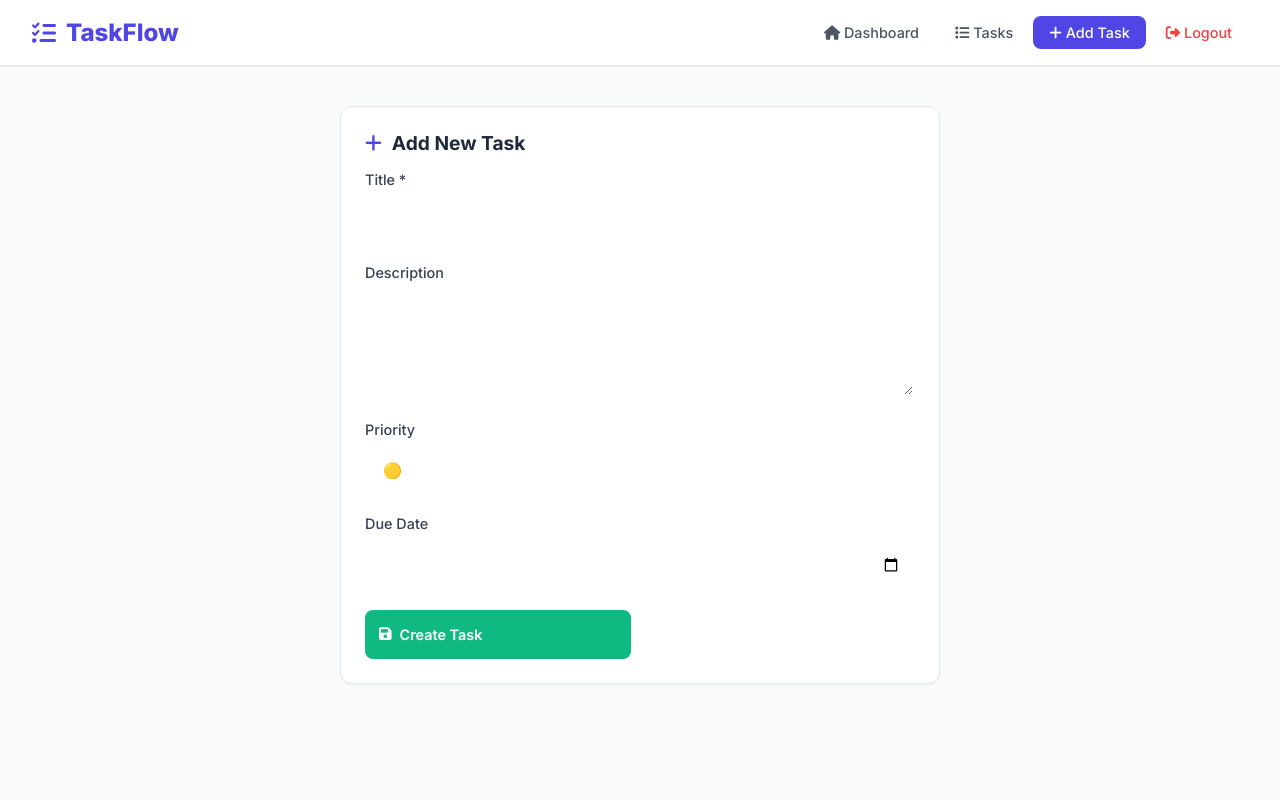
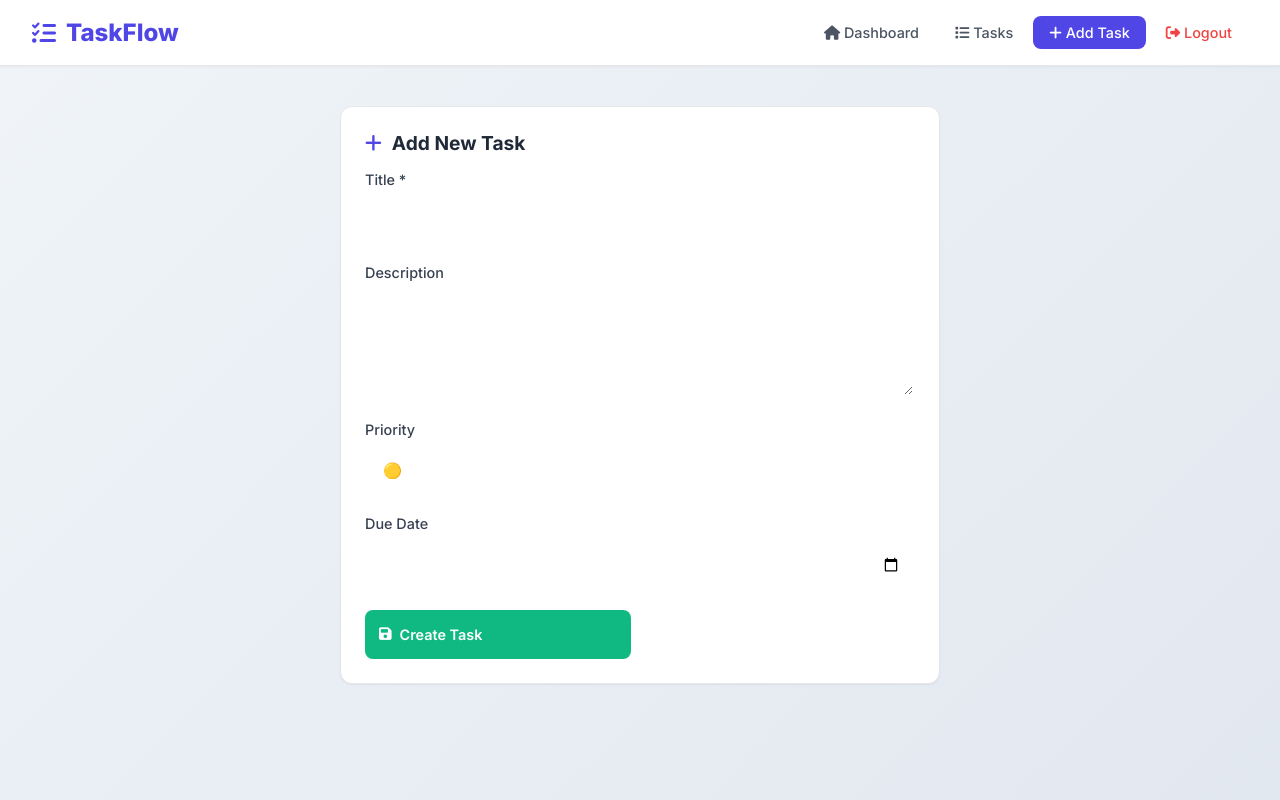
Before and after one commit to vineee08/task-manager-flask, a Flask app: page /add_task in a window 1280 px wide. Run offline with Flask 3, Linux system fonts and the light colour scheme; the visitor is signed in with stand-in values (Sample User, id 1).

Commit message:
Update base.html

```diff
--- a/templates/base.html
+++ b/templates/base.html
@@ -42,6 +42,9 @@
             background: var(--gray-50);
             min-height: 100vh;
             color: var(--gray-800);
+            background: #F0F4F8;
+            /* or gradient: */
+            background: linear-gradient(135deg, #F0F4F8 0%, #E2E8F0 100%);
         }
 
         /* ===== NAVBAR ===== */
```
